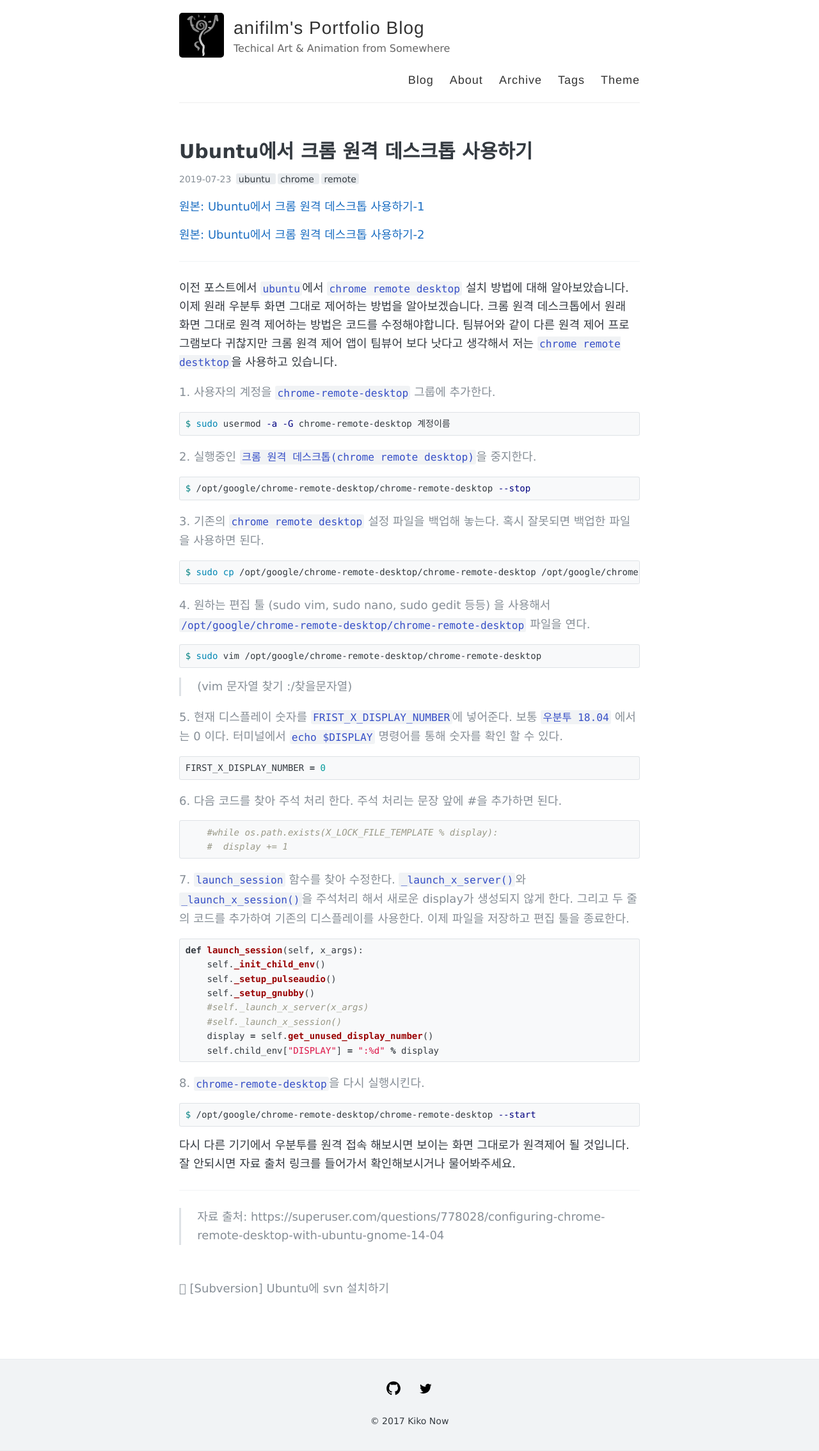
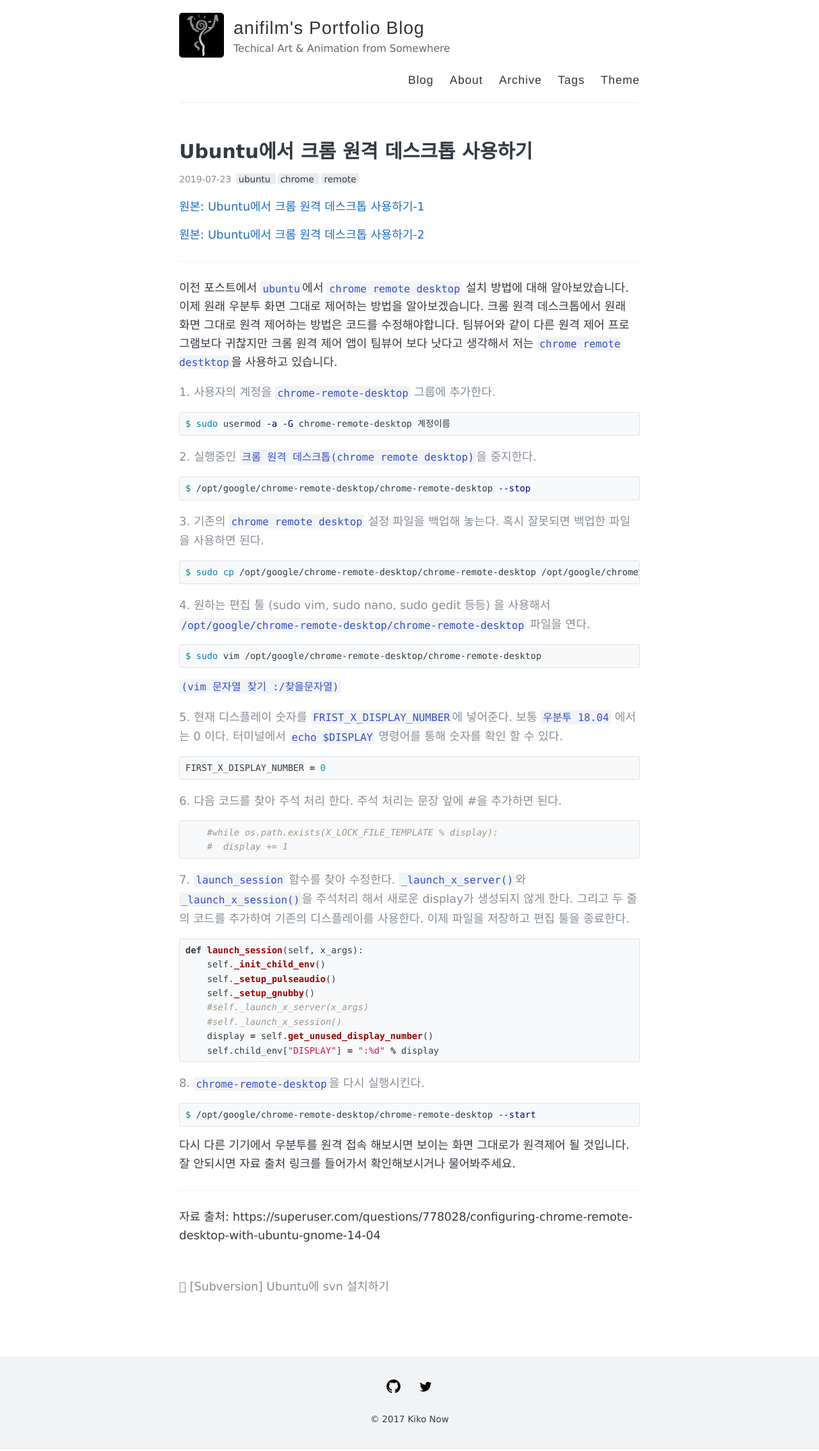
Before and after one commit to anifilm/anifilm.github.io, a Jekyll site: the page built from _posts/2019-07-23-chrome-remote-desktop.md, in a window 1280 px wide. Shown: the whole page at 64% size. Built offline with Jekyll 4.4.1, drawn with Linux system fonts in a browser that asks for light colours.

````diff
--- a/_posts/2019-07-23-chrome-remote-desktop.md
+++ b/_posts/2019-07-23-chrome-remote-desktop.md
@@ -36,7 +36,8 @@ $ sudo cp /opt/google/chrome-remote-desktop/chrome-remote-desktop /opt/google/ch
 ```bash
 $ sudo vim /opt/google/chrome-remote-desktop/chrome-remote-desktop
 ```
->(vim 문자열 찾기 :/찾을문자열)
+
+`(vim 문자열 찾기 :/찾을문자열)`
 
 ###### 5. 현재 디스플레이 숫자를 `FRIST_X_DISPLAY_NUMBER`에 넣어준다. 보통 `우분투 18.04` 에서는 0 이다. 터미널에서 `echo $DISPLAY` 명령어를 통해 숫자를 확인 할 수 있다.
 
@@ -74,4 +75,4 @@ $ /opt/google/chrome-remote-desktop/chrome-remote-desktop --start
 
 ---
 
->자료 출처: https://superuser.com/questions/778028/configuring-chrome-remote-desktop-with-ubuntu-gnome-14-04
+자료 출처: https://superuser.com/questions/778028/configuring-chrome-remote-desktop-with-ubuntu-gnome-14-04
````
